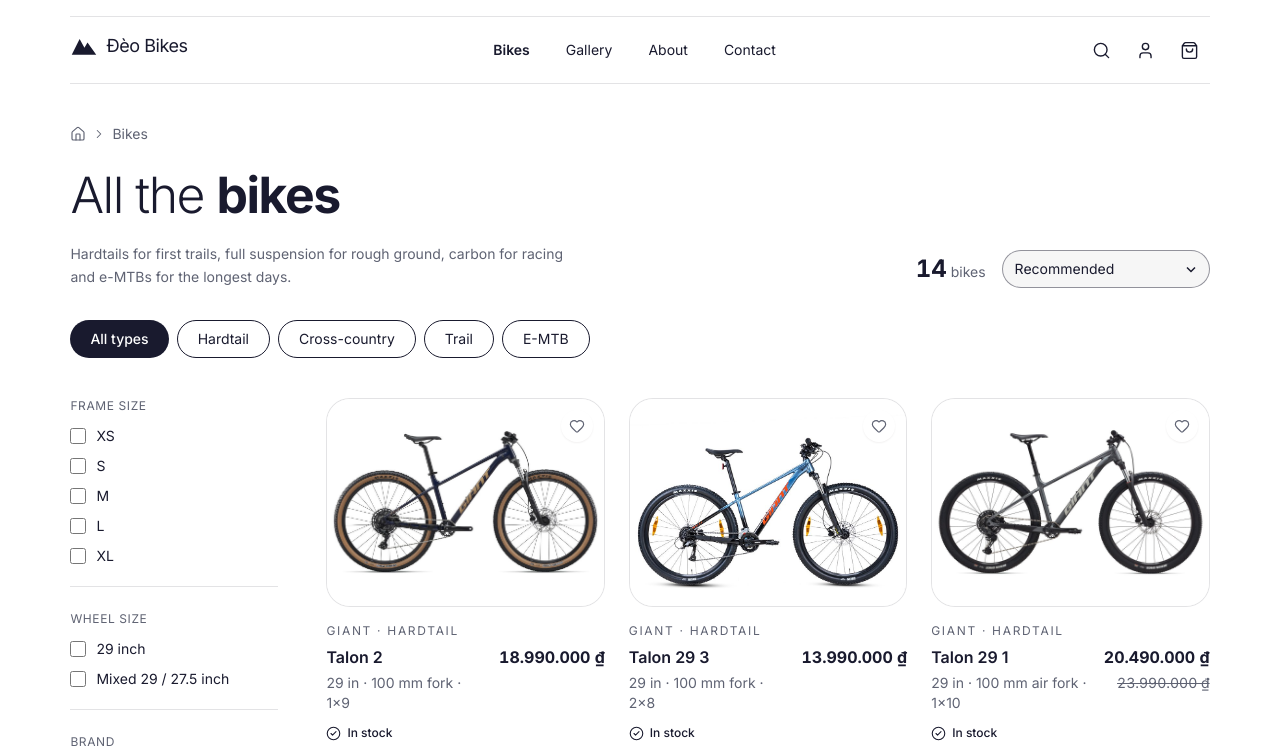
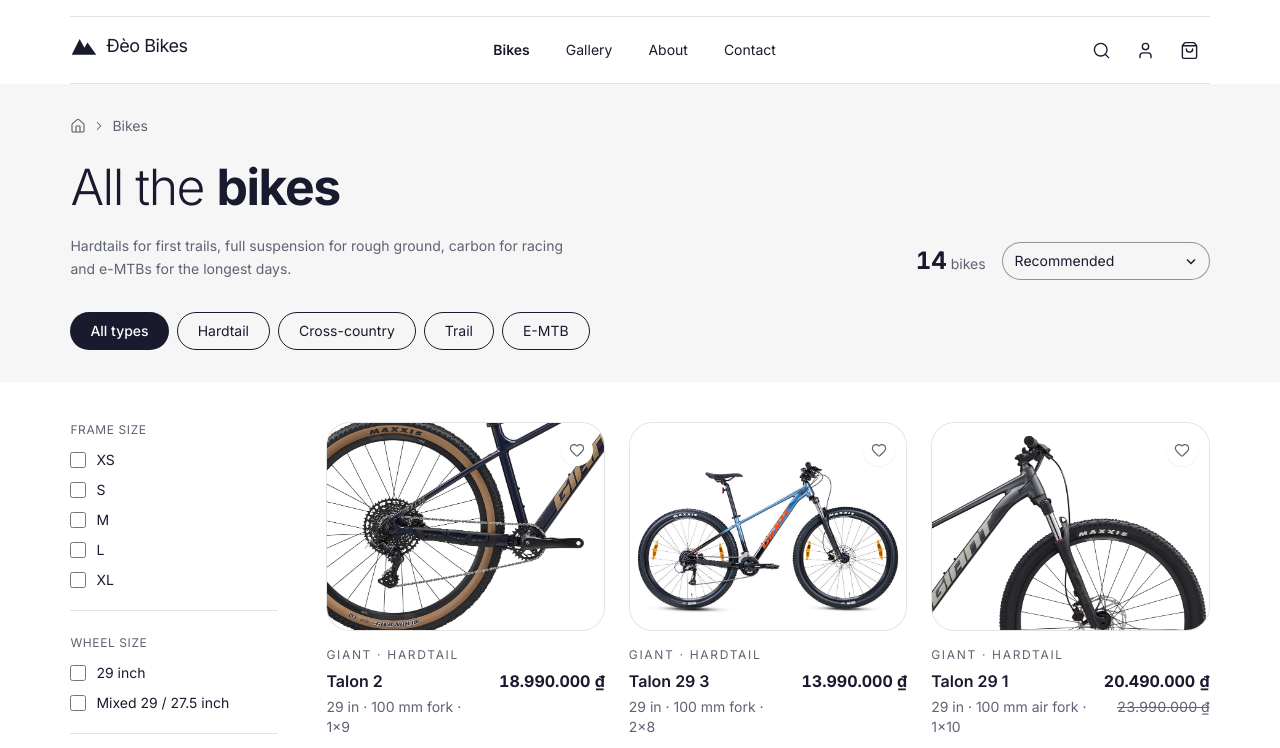
Before and after one commit to ThanhNV121097/project-e87d8873, a React (Vite) app in the folder code/frontend/: page /shop in a window 1280 px wide. Shown: the top 748 px of the page. Built offline with nearby package versions, Linux system fonts and the light colour scheme.

Commit message:
design: shop head as a full-width band, shop and search grids rotate views, search head carries its own photograph, hero card names keep their last word

```diff
--- a/code/frontend/src/pages/Shop.tsx
+++ b/code/frontend/src/pages/Shop.tsx
@@ -8,7 +8,8 @@ import { inBand, PRICE_BANDS, type Department, type Product } from "../lib/shop"
 import FilterRail from "../components/FilterRail";
 import Grid from "../components/Grid";
 import Icon from "../components/Icon";
-import ProductCard from "../components/ProductCard";
+import Bleed from "../components/Bleed";
+import ProductCard, { cardViews } from "../components/ProductCard";
 import Select from "../components/Select";
 import Weights from "../components/Weights";
 
@@ -44,6 +45,7 @@ export default function Shop() {
   const found = items.filter((p) =>
     (sizes.length === 0 || sizes.some((s) => (p.sizes ?? []).includes(s))) &&
     (bands.length === 0 || bands.some((b) => inBand(p.price, b))));
+  const views = cardViews(found);
   const one = chosen.length === 1 ? types.find((d) => d.id === chosen[0]) : undefined;
   const brands = [...new Set(all.map((p) => p.brand))].sort();
   const sortLabels = [useContent("pages.shop.sort_default"), useContent("pages.shop.sort_low"), useContent("pages.shop.sort_high")];
@@ -54,7 +56,10 @@ export default function Shop() {
   const sortLabel = useContent("pages.shop.sort");
   const pick = (id: string) => { t.set("category", chosen.length === 1 && chosen[0] === id ? [] : [id]); setShown(PAGE); };
   return (
-    <div className="pb-8 pt-10">
+    <div className="pb-8">
+      {/* The head of the catalogue on a band that runs to both screen edges:
+          where you are, how many, and the riding types to choose from. */}
+      <Bleed className="bg-surface pb-8 pt-8">
       <nav aria-label="Breadcrumb" className="mb-6 flex items-center gap-1.5 text-sm text-ink-soft">
         <Link to="/" className="hover:text-ink"><Icon name="home" size={16} label="Home" /></Link>
         <Icon name="next" size={14} />
@@ -94,6 +99,7 @@ export default function Shop() {
           );
         })}
       </nav>
+      </Bleed>
 
       {t.q && (
         <p className="mt-6 flex items-center gap-3 text-sm text-ink-soft">
@@ -123,7 +129,7 @@ export default function Shop() {
             </div>
           ) : (
             <>
-              <Grid max={3} phone={1}>{found.slice(0, shown).map((p) => <ProductCard key={p.id} product={p} />)}</Grid>
+              <Grid max={3} phone={1}>{found.slice(0, shown).map((p, i) => <ProductCard key={p.id} product={p} view={views[i]} />)}</Grid>
               {found.length > shown && (
                 <div className="mt-12 flex justify-center">
                   <button type="button" onClick={() => setShown((n) => n + PAGE)} data-testid="shop-more"
```
